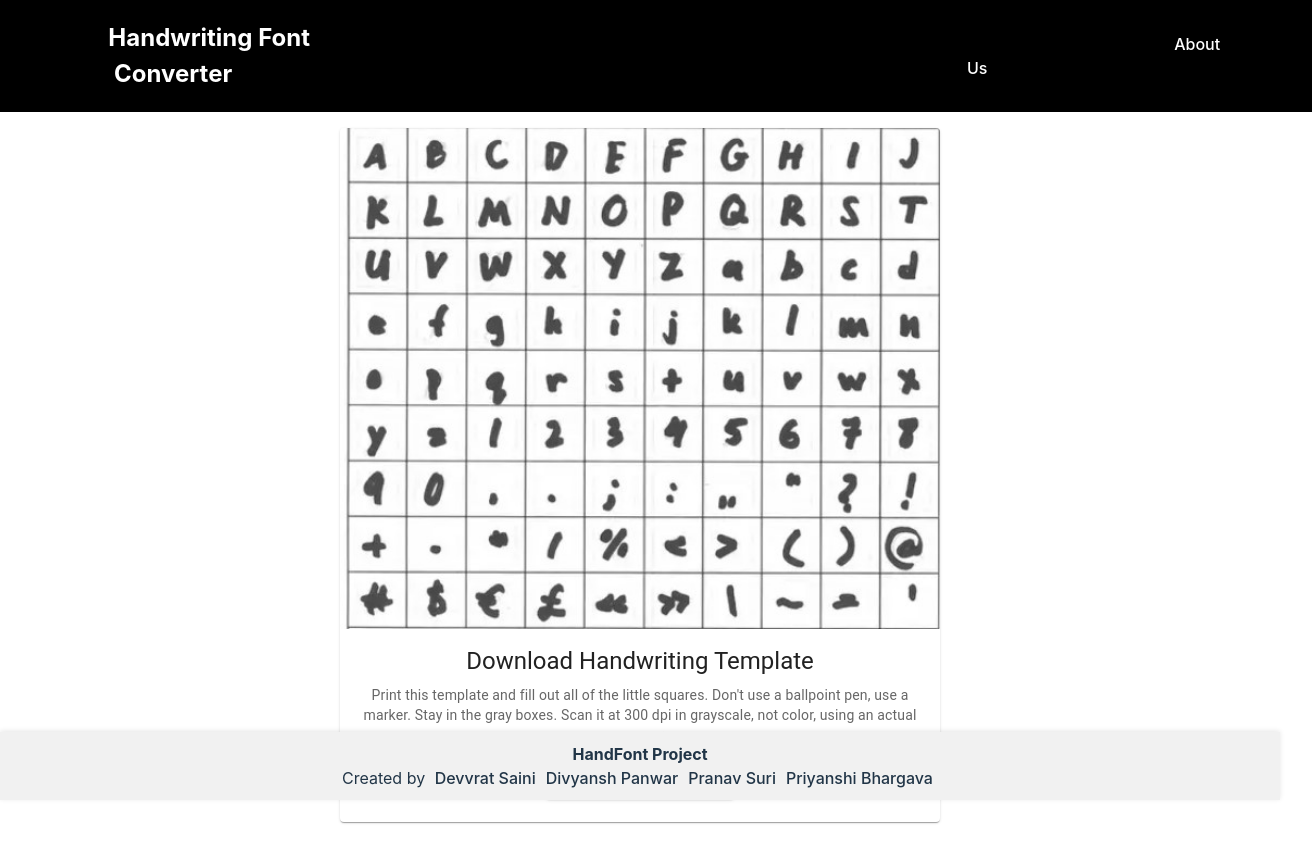
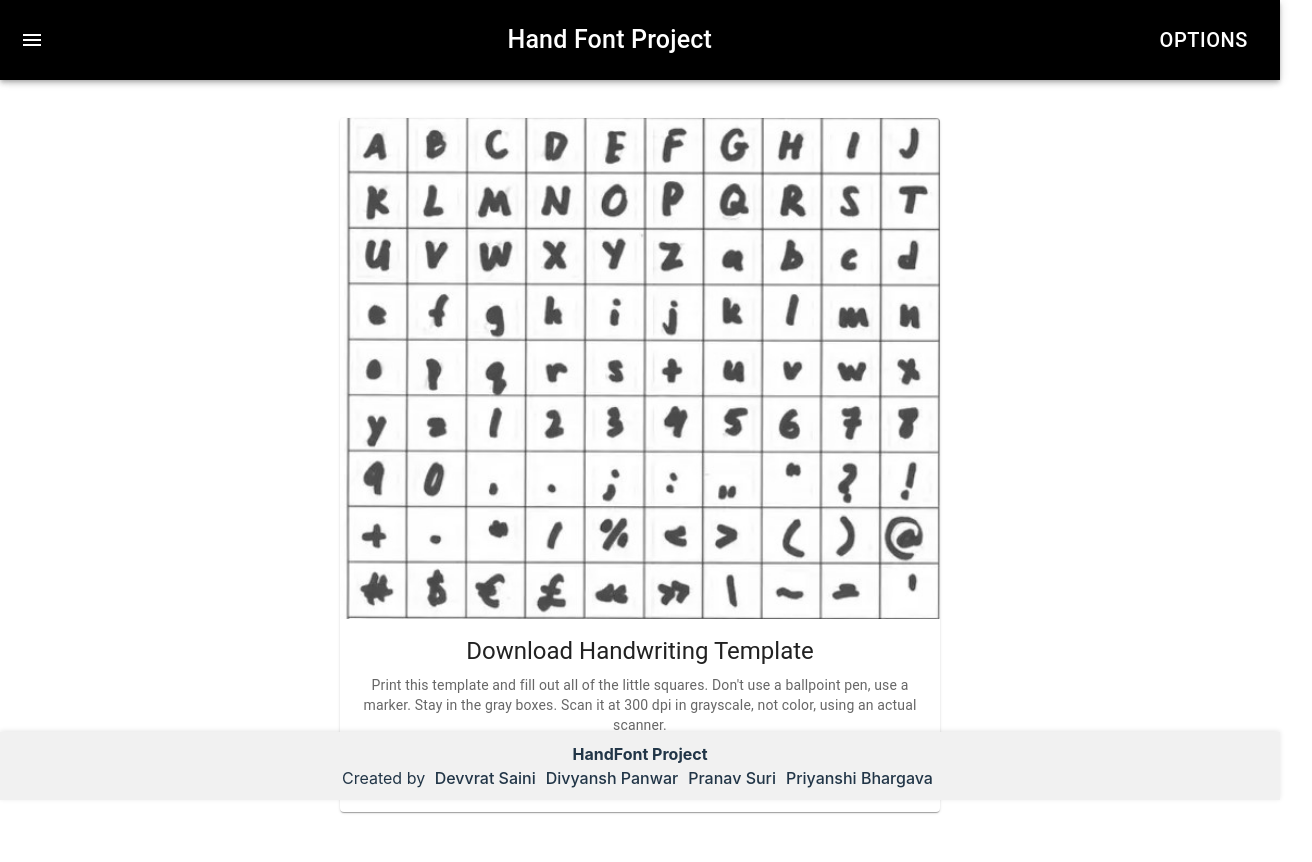
Before and after one commit to devvratsaini/handfont, a React (Vite) app in the folder frontend/: page / in a window 1280 px wide. Shown: the top 862 px of the page, 1312 px wide, since content can reach past the window. Built offline with nearby package versions, Linux system fonts and the light colour scheme.

Commit message:
Updated the NavBar and added dropdown menu.

```diff
--- a/frontend/components/NavBar.css
+++ /dev/null
@@ -1,37 +0,0 @@
-.navbar {
-    display: flex;
-    width: 100%;
-    position: absolute;
-    top: 0%;
-    left: 0%;
-    justify-content: space-between;
-    align-items: center;
-    padding: 1rem;
-    background-color: black;
-}
-.logo {
-    color: white;
-}
-
-.navbar-left .logo {
-    font-size: 1.5rem;
-    font-weight: bold;
-    color: white;
-    text-decoration: none;
-}
-
-.navbar-center .nav-links {
-    display: flex;
-    list-style: none;
-}
-
-.navbar-center .nav-links li {
-    margin: 0 1rem;
-}
-
-.navbar-center .nav-links li a {
-    text-decoration: none;
-    color: white;
-    font-weight: 500;
-    margin: 220px;
-}
--- a/frontend/components/NavBar.jsx
+++ b/frontend/components/NavBar.jsx
@@ -1,29 +1,63 @@
-import React from 'react';
-import './NavBar.css';
+import * as React from 'react';
+import AppBar from '@mui/material/AppBar';
+import Box from '@mui/material/Box';
+import Toolbar from '@mui/material/Toolbar';
+import Typography from '@mui/material/Typography';
+import IconButton from '@mui/material/IconButton';
+import MenuIcon from '@mui/icons-material/Menu';
+import Menu from '@mui/material/Menu';
+import MenuItem from '@mui/material/MenuItem';
+import Button from '@mui/material/Button';
 
-const NavBar = () => {
+export default function DenseAppBar() {
+  const [anchorEl1, setAnchorEl1] = React.useState(null);
+  const [anchorEl2, setAnchorEl2] = React.useState(null);
+
+  const handleMenu1Open = (event) => {
+    setAnchorEl1(event.currentTarget);
+  };
+
+  const handleMenu1Close = () => {
+    setAnchorEl1(null);
+  };
+
+  const handleMenu2Open = (event) => {
+    setAnchorEl2(event.currentTarget);
+  };
+
+  const handleMenu2Close = () => {
+    setAnchorEl2(null);
+  };
+
   return (
-    <nav className="navbar">
-      <div className="navbar-left">
-        <a href="/" className="logo">
-        Handwriting Font Converter
-        </a>
-      </div>
-      <div className="navbar-center">
-        <ul className="nav-links">
-          <li>
-            <a href="/title"></a>
-          </li>
-          <li>
-            <a href="/about">About Us</a>
-          </li>
-        </ul>
-      </div>
-      <div className="navbar-right">
-
-      </div>
-    </nav>
+    <Box sx={{ flexGrow: 1 }}>
+      <AppBar position="fixed" sx={{ backgroundColor: 'black', width: '100%', height:'80px',display:'flex',justifyContent:'center'}}>
+        <Toolbar variant="dense">
+          <IconButton edge="start" color="inherit" aria-label="menu" sx={{ mr: 2 }}>
+            <MenuIcon />
+          </IconButton>
+          <Typography variant="h6" color="inherit" component="div" sx={{ flexGrow: 1,fontSize:'25px' }}>
+            Hand Font Project
+          </Typography>
+          <Button sx={{fontSize:'20px'}} color="inherit"  onClick={handleMenu1Open}>Options</Button>
+          <Menu
+            anchorEl={anchorEl1}
+            open={Boolean(anchorEl1)}
+            onClose={handleMenu1Close}
+          >
+            <MenuItem onClick={handleMenu1Close}>Option 1.1</MenuItem>
+            <MenuItem onClick={handleMenu1Close}>Option 1.2</MenuItem>
+          </Menu>
+          <Menu
+            anchorEl={anchorEl2}
+            open={Boolean(anchorEl2)}
+            onClose={handleMenu2Close}
+          >
+          </Menu>
+        </Toolbar>
+      </AppBar>
+      {/* Add some content to push the main content below the AppBar */}
+      <Toolbar />
+    </Box>
   );
-};
-
-export default NavBar;
+}
--- a/frontend/package.json
+++ b/frontend/package.json
@@ -12,6 +12,7 @@
   "dependencies": {
     "@emotion/react": "^11.13.0",
     "@emotion/styled": "^11.13.0",
+    "@mui/icons-material": "^5.16.5",
     "@mui/material": "^5.16.5",
     "react": "^18.3.1",
     "react-dom": "^18.3.1",
--- a/frontend/pages/MainPage.jsx
+++ b/frontend/pages/MainPage.jsx
@@ -17,8 +17,8 @@ const MainPage = () => {
         padding: "0 20px",
       }}
     >
-      <h2>Handwriting Font Converter</h2>
-      <NavBar/>
+
+      <NavBar />
       <TemplateDownload />
       <Footer />
     </div>
```
Also changed, not shown: 1 other file (tests, documents, lock files or other folders).
